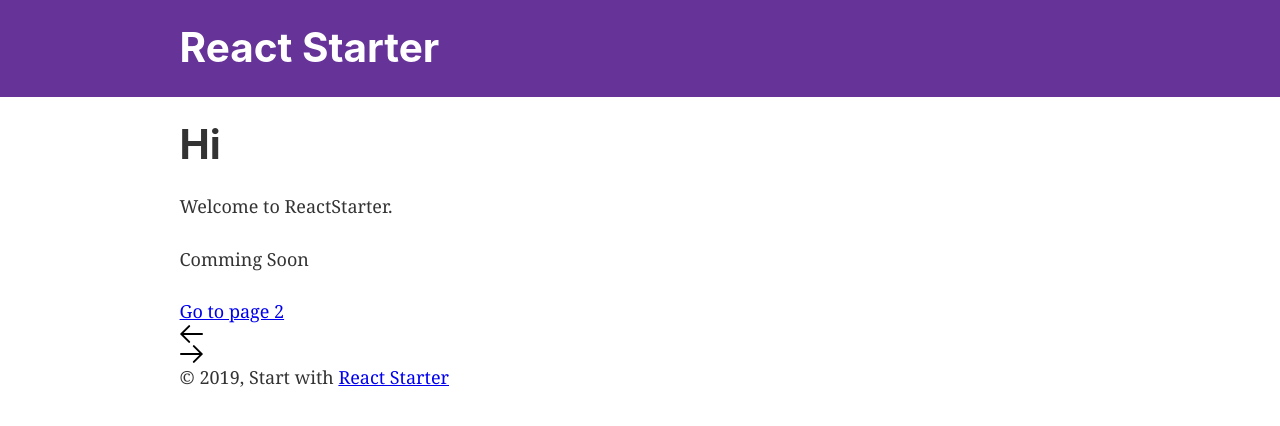
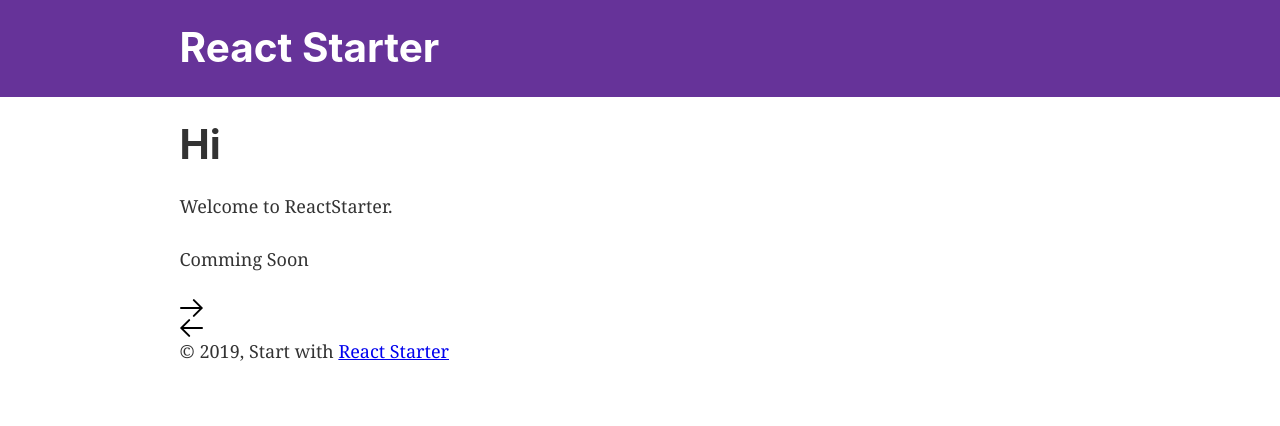
Before and after one commit to elyfuentes27/ReactStarter, a Gatsby site: page / in a window 1280 px wide. Built offline with nearby package versions, Linux system fonts and the light colour scheme; Gatsby itself is replaced by a stand-in of ours.

Commit message:
Added Next to Index

```diff
--- a/src/pages/index.js
+++ b/src/pages/index.js
@@ -2,7 +2,6 @@ import React from "react"
 import { Link } from "gatsby"
 
 import Layout from "../components/layout"
-import Image from "../components/image"
 import Arrow from "../components/arrow"
 import SEO from "../components/seo"
 
@@ -14,9 +13,8 @@ const IndexPage = () => (
     <p>Comming Soon</p>
     <div style={{ maxWidth: `300px`, marginBottom: `1.45rem` }}>
     </div>
-    <Link to="/question-2/">Go to page 2</Link>
+    <Link to="/question-2/"> <Arrow type="next"/></Link>
     <Arrow type="back" />
-    <Arrow type="next" />
   </Layout>
 )
 
```
